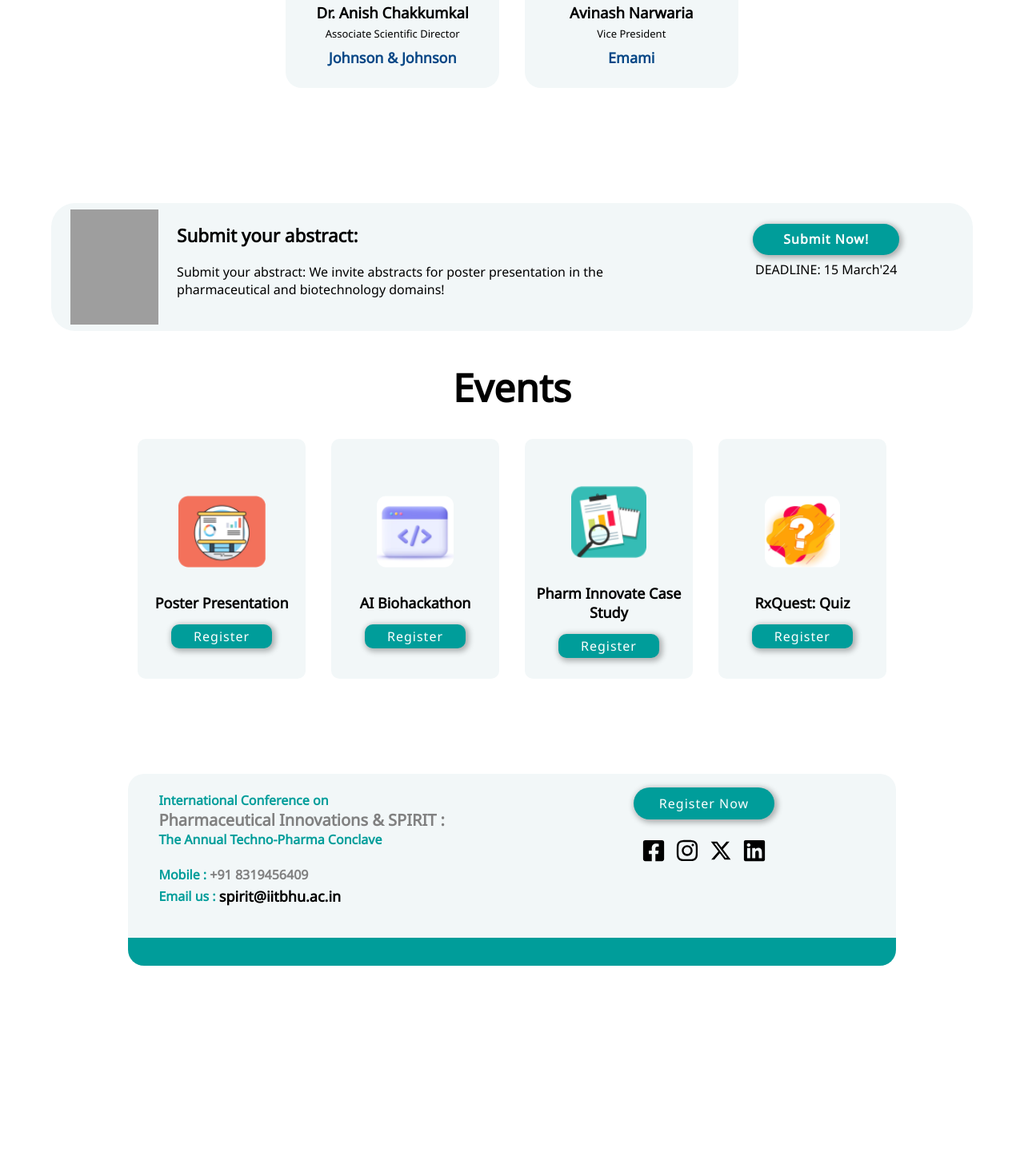
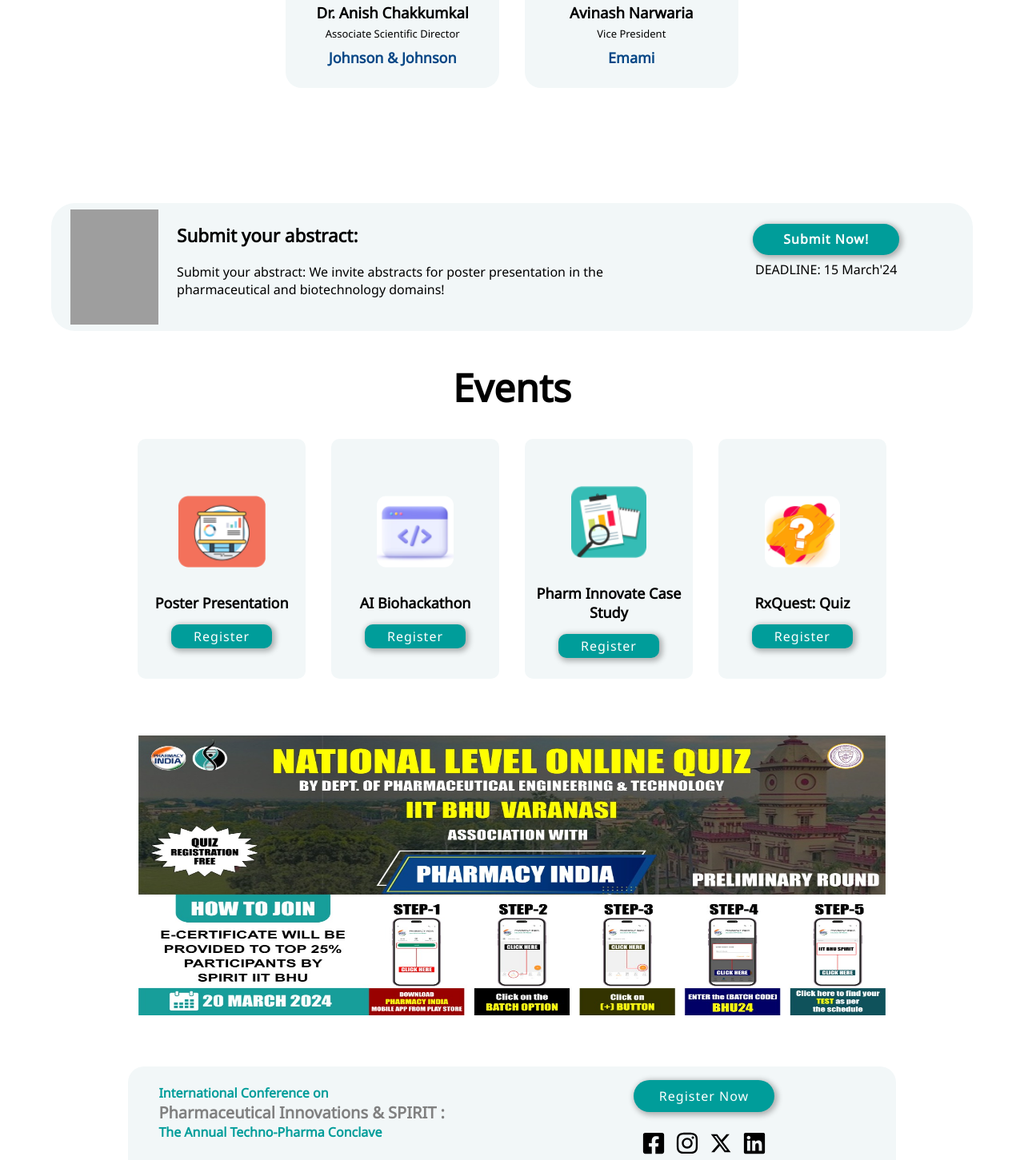
Before and after one commit to itsgeekhokage/spirit-24, a React (Vite) app: page / in a window 1280 px wide. Shown: the part 2560-4011 px from the top of the page at 80% size. Before the commit the page ends 3768 px from the top, so only its background shows below. Built offline with nearby package versions, Linux system fonts and the light colour scheme; grey boxes are pictures that could not be loaded.

Commit message:
added poster

```diff
--- a/src/App.jsx
+++ b/src/App.jsx
@@ -7,6 +7,7 @@
 import About from "./Pages/About";
 import Home from "./Pages/Home";
 import Speakers from "./Pages/Speakers";
+import Poster from "./Pages/Poster";
 
 const App = () => {
   return (
@@ -16,6 +17,7 @@
       <About  />
       <Speakers />
       <Event  />
+      <Poster />
       <Footer1 />
     </>
   );
--- a/src/Pages/Event.module.css
+++ b/src/Pages/Event.module.css
@@ -3,7 +3,7 @@
 .container {
   width: 100%;
   /* background: linear-gradient(135deg, #52247f 20%, #00a7b5); */
-  padding: 5rem 0;
+  padding: 5rem 0 0 0;
 }
 .event {
   width: 90%;
@@ -54,7 +54,7 @@
   transform: scale(1.02);
   .style{
     opacity: 1;
-    animation: my-animation .75s ease forwards;
+    animation: my-animation 1s ease forwards;
   }
 }
 
--- /dev/null
+++ b/src/Pages/Poster.jsx
@@ -0,0 +1,12 @@
+import React from 'react'
+import styles from './Poster.module.css';
+
+const Poster = () => {
+  return (
+    <div className={styles.box}>
+       <img src="./images/poster.jpg" alt="poster" />
+    </div>
+  )
+}
+
+export default Poster
--- /dev/null
+++ b/src/Pages/Poster.module.css
@@ -0,0 +1,17 @@
+.box{
+    width: 73%;
+    height: 350px;
+    margin: 2rem auto 4rem auto;
+    img{
+        width: 100%;
+        height: 100%;
+    }
+
+}
+@media (max-width: 470px) {
+    .box{
+        width: 82%;
+        height: 300px;
+    }
+
+}
```
Also changed, not shown: public/images/poster.jpg (added).
